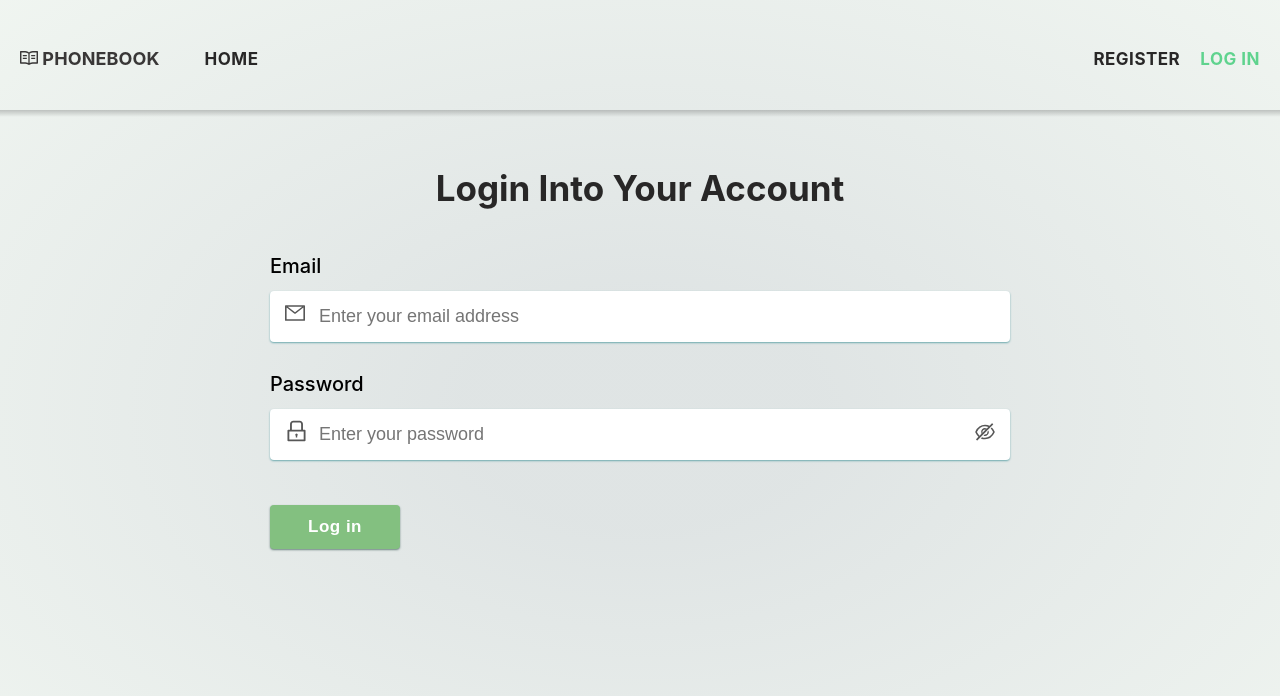
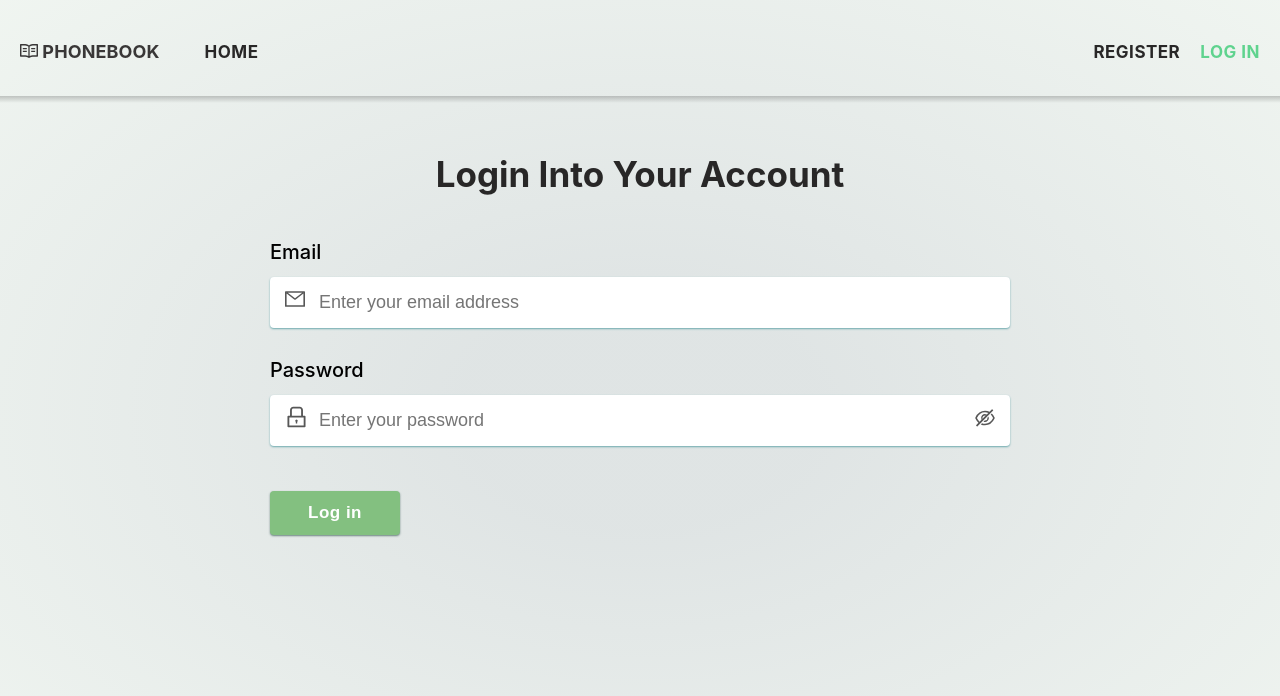
Before and after one commit to GabriellaMar/goit-react-hw-08-phonebook, a React (Create React App) app: page /goit-react-hw-08-phonebook/login in a window 1280 px wide. Shown: the top 696 px of the page. Built offline with nearby package versions, Linux system fonts and the light colour scheme.

Commit message:
Updated paddings

```diff
--- a/src/App.slyled.js
+++ b/src/App.slyled.js
@@ -20,7 +20,7 @@ export const StyledHeader = styled.header`
     flex-direction: column;
     align-items: center;
     gap:25px;
-    padding: 23px 15px ;
+    padding: 30px 15px ;
 
  position: relative;
 
@@ -35,7 +35,7 @@ export const StyledHeader = styled.header`
 
   @media screen and (min-width: 768px){
     flex-direction: row;
-    padding: 30px 20px;
+    padding: 23px 20px;
     justify-content: space-between;
   }
 
```
